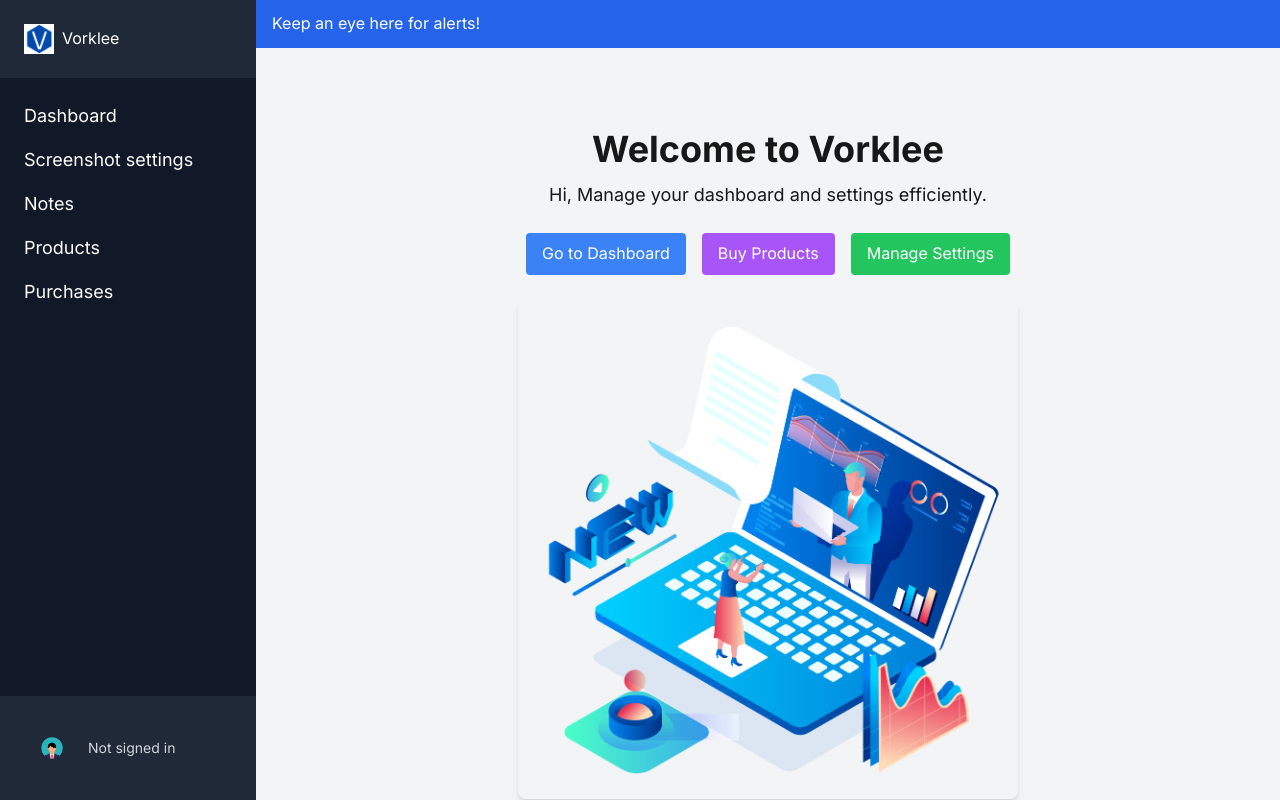
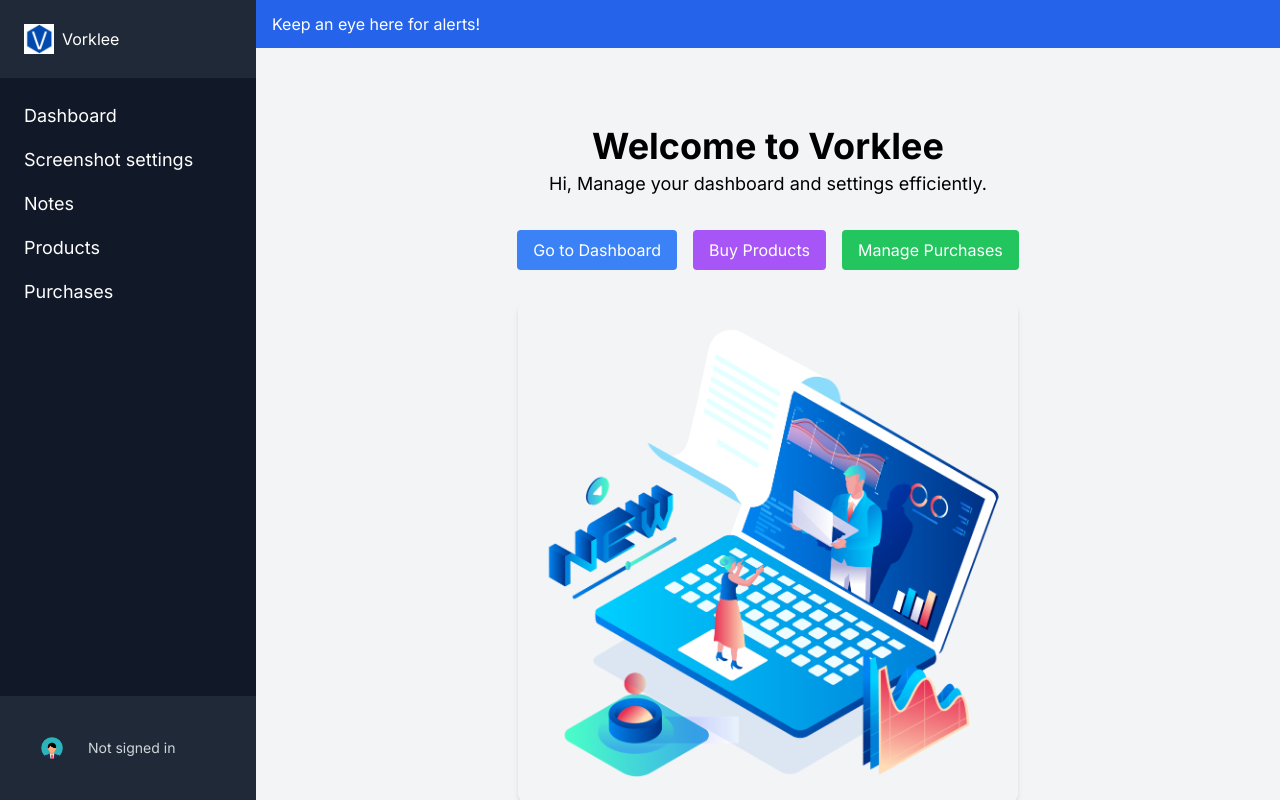
Before and after one commit to SunBathu/Vorklee, a Next.js app in the folder site/: page / in a window 1280 px wide. Built offline with nearby package versions, Linux system fonts and the light colour scheme; no server answers.

Commit message:
b4 restric to register free only once

```diff
--- a/site/src/app/dashboard/page.tsx
+++ b/site/src/app/dashboard/page.tsx
@@ -48,13 +48,13 @@ export default function Dashboard() {
     <div className="p-6">
       <h1 className="text-3xl font-bold mb-4">
         Welcome, {session?.user?.name || 'Guest'}
-        {session?.user?.image && (
+        {session?.user?.image ? (
           <img
             src={session.user.image}
             alt="Profile Picture"
             className="h-10 w-10 rounded-full inline ml-2"
           />
-        )}
+        ) : null}
       </h1>
 
       <div className="grid grid-cols-2 gap-6 mb-6">
--- a/site/src/app/globals.css
+++ b/site/src/app/globals.css
@@ -6,19 +6,20 @@
 
 /* Global Styles */
 
-html,
+html, body {
+  height: 100%;          /* Ensure html and body take full height */
+  margin: 0;             /* Remove default margins */
+  padding: 0;            /* Remove default padding */
+  overflow: hidden; /* Show scroll bars only when necessary */
+}
+
 body {
-  @apply font-sans text-gray-800 bg-gray-100;
-  font-family: 'Inter', sans-serif;
-  font-size: 16px;
-  line-height: 1.6;
-  color: var(--foreground);
-  background: var(--background);
-  height: 100%;
-  margin: 0;
-  padding: 0;
-  overflow: hidden; /* Prevent horizontal scroll bar */
+  min-height: 100vh;   /* Ensure minimum height is full viewport */
+  overflow-x: hidden; /* Enable horizontal scroll when content overflows */
+  overflow-y: auto; /* Enable vertical scroll when content overflows */
 }
+
+
 :root {
   --background: #ffffff;
   --foreground: #171717;
@@ -41,3 +42,15 @@ body {
   background-size: 200% 200%;
   animation: gradientAnimation 4s ease infinite;
 }
+/* Ensure tables are scrollable when content overflows */
+.table-scroll {
+  max-height: 500px;     /* Set a maximum height for tables */
+  overflow: auto;        /* Enable scroll bars when content exceeds the max height */
+  border-radius: 0.5rem; /* Optional: Add rounded corners */
+  box-shadow: 0 4px 6px rgba(0, 0, 0, 0.1); /* Optional: Add shadow for a clean look */
+}
+
+/* Ensure table maintains a minimum width */
+.table-scroll table {
+  min-width: 1200px;     /* Ensure table does not shrink below this width */
+}
--- a/site/src/app/layout.tsx
+++ b/site/src/app/layout.tsx
@@ -13,8 +13,10 @@ export default function RootLayout({ children }: { children: ReactNode }) {
     <html lang="en">
       <body className="h-screen flex overflow-hidden">
         <SessionProvider>
-          <Sidebar />
-          <div className="flex-1 flex flex-col">
+          <div className="w-64 flex-shrink-0">
+            <Sidebar />
+          </div>
+          <div className="flex-1 flex flex-col overflow-hidden">
             <TopMessageBar />
             <main className="flex-1 p-4 bg-gray-100 overflow-auto">
               {children}
--- /dev/null
+++ b/site/src/app/notes/page.tsx
@@ -0,0 +1,32 @@
+'use client';
+
+import React from 'react';
+import { useRouter } from 'next/navigation';
+
+export default function NotesPage() {
+  const router = useRouter();
+
+  const handlePurchaseClick = () => {
+    router.push('/products');
+  };
+
+  return (
+    <div className="h-screen flex items-center justify-center bg-gray-100">
+      <div className="bg-white p-8 rounded-lg shadow-lg text-center max-w-md">
+        <h2 className="text-3xl font-extrabold text-red-500 mb-4">
+          You have not purchased this app
+        </h2>
+        <p className="text-gray-700 mb-6">
+          Please purchase the app to access the Notes feature and manage your
+          notes efficiently.
+        </p>
+        <button
+          onClick={handlePurchaseClick}
+          className="px-6 py-3 bg-blue-500 text-white font-semibold rounded-full hover:bg-blue-600 transition-transform transform hover:scale-105 shadow-md"
+        >
+          Purchase Now
+        </button>
+      </div>
+    </div>
+  );
+}
--- a/site/src/app/page.tsx
+++ b/site/src/app/page.tsx
@@ -18,9 +18,10 @@ export default function Home() {
   };
 
   return (
-<div className="h-screen overflow-hidden flex items-center justify-center">      <div className="flex flex-col items-center justify-center min-h-screen p-4">
-        <h1 className="text-4xl font-bold mb-3">Welcome to Vorklee</h1>
-        <p className="text-lg mb-6">
+    <div className="h-screen overflow-hidden flex items-center justify-center">
+      <div className="flex flex-col items-center justify-center p-1">
+        <h1 className="text-4xl font-bold mb-1 mt-0">Welcome to Vorklee</h1>
+        <p className="text-lg mb-8">
           Hi, Manage your dashboard and settings efficiently.
         </p>
 
@@ -38,14 +39,14 @@ export default function Home() {
             Buy Products
           </button>
           <button
-            onClick={() => handleProtectedRoute('/settings')}
+            onClick={() => handleProtectedRoute('/purchases')}
             className="px-4 py-2 bg-green-500 text-white rounded hover:bg-green-700 cursor-pointer transition-transform transform hover:scale-105"
           >
-            Manage Settings
+            Manage Purchases
           </button>
         </div>
 
-        <div className="mt-6">
+        <div className="mt-8 mb-0">
           <Image
             src="/images/welcome.png"
             alt="Welcome"
--- a/site/src/app/payment/page.tsx
+++ b/site/src/app/payment/page.tsx
@@ -46,7 +46,7 @@ export default function PaymentPage() {
     );
   };
   return (
-  <div className="min-h-screen flex items-center justify-center bg-white">
+    <div className="flex items-center justify-center bg-white">
       <div className="w-full max-w-xl p-8 bg-white rounded-lg shadow-2xl text-center overflow-y-auto">
         <div className="space-y-6">
           <div className="text-3xl font-bold text-blue-600">
@@ -80,7 +80,8 @@ return (
                     className="border p-2 rounded w-24"
                   >
                     {[
-                    1, 2, 3, 4, 5, 6, 7, 8, 9, 10, 15, 20, 25, 30, 40, 50, 100,
+                      1, 2, 3, 4, 5, 6, 7, 8, 9, 10, 15, 20, 25, 30, 40, 50,
+                      100,
                     ].map((q) => (
                       <option key={q} value={q}>
                         {q}
@@ -132,5 +133,4 @@ return (
       </div>
     </div>
   );
-
 }
--- a/site/src/app/products/page.tsx
+++ b/site/src/app/products/page.tsx
@@ -40,7 +40,7 @@ export default function ProductsPage() {
   };
 
   return (
-    <div className="min-h-screen bg-gray-100 p-8 flex flex-col items-center space-y-12">
+    <div className="bg-gray-100 p-8 flex flex-col items-center space-y-12">
       <h1 className="text-4xl font-bold mb-12">
         Vorklee Products and Pricing Plans
       </h1>
@@ -393,9 +393,7 @@ function renderPlanCard(
             <span className="line-through mr-2 text-gray-300">
               {priceIndividualOld}
             </span>
-            <span className="font-extrabold">
-              {priceIndividualNew}
-            </span>
+            <span className="font-extrabold">{priceIndividualNew}</span>
           </button>
 
           <button
--- a/site/src/app/screenshotsettings/page.tsx
+++ b/site/src/app/screenshotsettings/page.tsx
@@ -50,7 +50,8 @@ export default function SettingsPage() {
     const fetchSettings = async () => {
       try {
         const response = await fetch('/api/screenshotsettings');
-        if (!response.ok) throw new Error('Failed to fetch screenshot settings.');
+        if (!response.ok)
+          throw new Error('Failed to fetch screenshot settings.');
 
         const data = await response.json();
         setGlobalSettings({
@@ -203,7 +204,10 @@ const handlePcChange = (
         </div>
 
         {/* PC-Specific Settings Table */}
-        <div className="pc-section">
+        <div
+          className="pc-section"
+          style={{ overflowX: 'auto', paddingBottom: '20px' }}
+        >
           <div style={{ overflowX: 'auto' }}>
             {/* Table with Clickable Headers */}
             <div className="table-container"></div>{' '}
@@ -272,9 +276,7 @@ const handlePcChange = (
                   </th>
                   <th
                     onClick={() =>
-                      showHelp(
-                          'Select to capture. Unselect to stop capture.',
-                      )
+                      showHelp('Select to capture. Unselect to stop capture.')
                     }
                   >
                     Enabled
@@ -486,7 +488,7 @@ const handlePcChange = (
         }
         .help-box {
           width: 35%; /* Allocate 35% width for the help box */
-          height: 250px;
+          height: 200px;
           padding: 5px 0px 0px 0px;
           background-color: #4267b2; /* Match the main blue color */
           color: white;
```
Also changed, not shown: site/src/app/purchases/page.tsx (+77 -15 lines), site/src/models/PurchaseRecords.ts (+10 -8 lines), 2 other files (tests, documents, lock files or other folders). Lines whose indentation alone changed are shown as unchanged.
